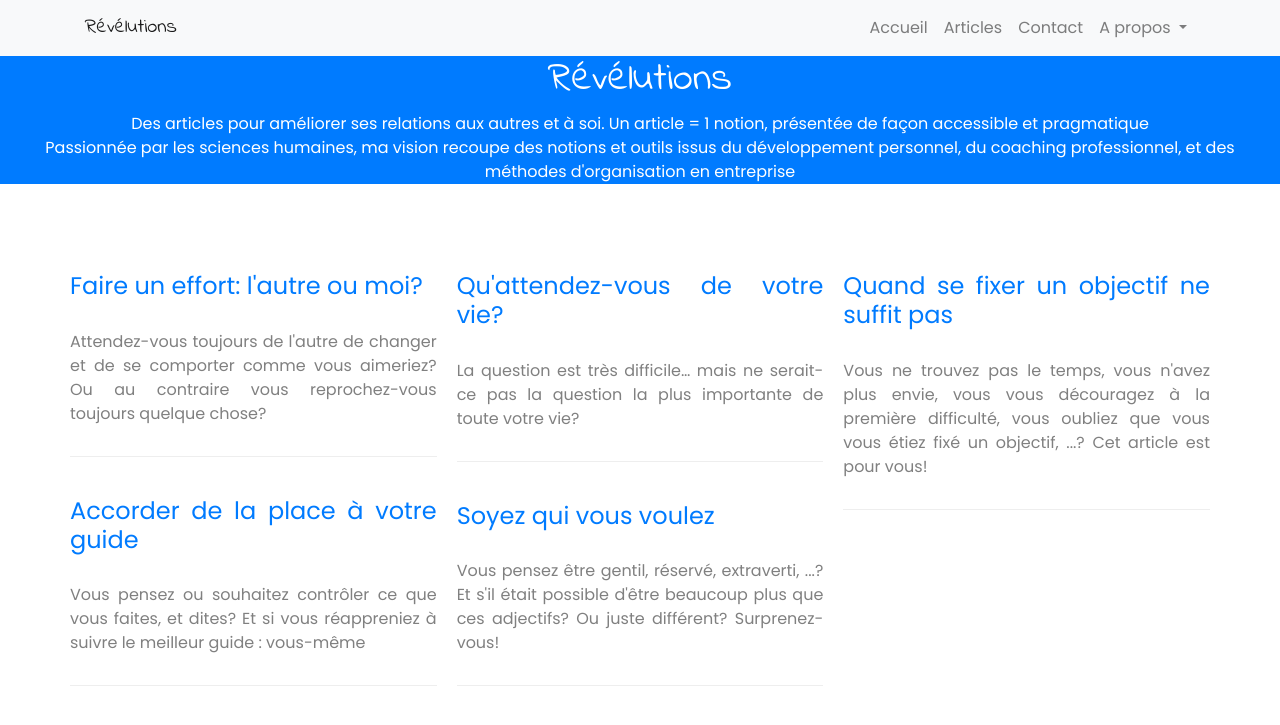
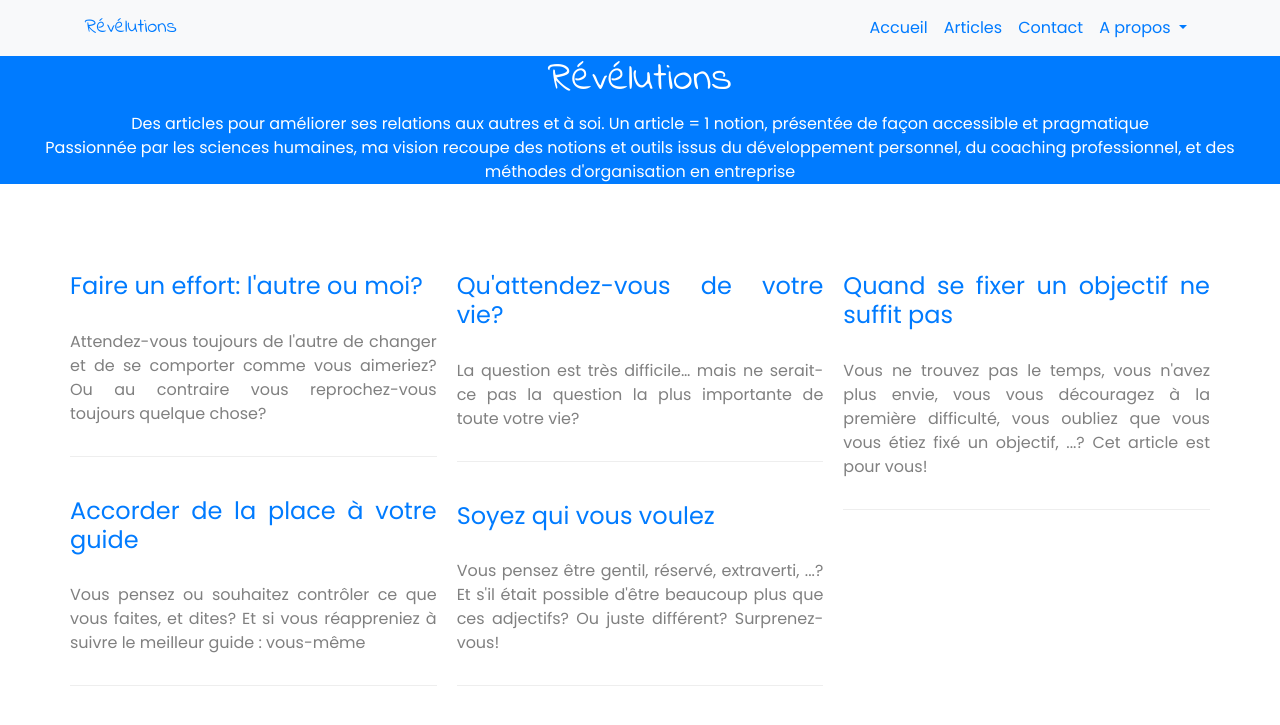
Before and after one commit to OrgaEvolutions/Nathoup.github.io, a Jekyll site: the page built from index.html, in a window 1280 px wide. Shown: the top 725 px of the page. Built offline with Jekyll 4.4.1, drawn with Linux system fonts in a browser that asks for light colours; nearby versions of some CDN libraries; some web fonts are replaced.

Commit message:
Update header.html

```diff
--- a/_includes/header.html
+++ b/_includes/header.html
@@ -1,5 +1,5 @@
 <!--modern business header-->
-<nav class="navbar navbar-expand-lg navbar-light bg-light">
+<nav class="navbar navbar-expand-lg bg-light">
       <div class="container">
             <a class="navbar-brand" href="/index.html" style="font-family: 'Indie Flower', cursive;">Révélutions</a>
         <button class="navbar-toggler navbar-toggler-right" type="button" data-toggle="collapse" data-target="#navbarResponsive" aria-controls="navbarResponsive" aria-expanded="false" aria-label="Toggle navigation">
```
